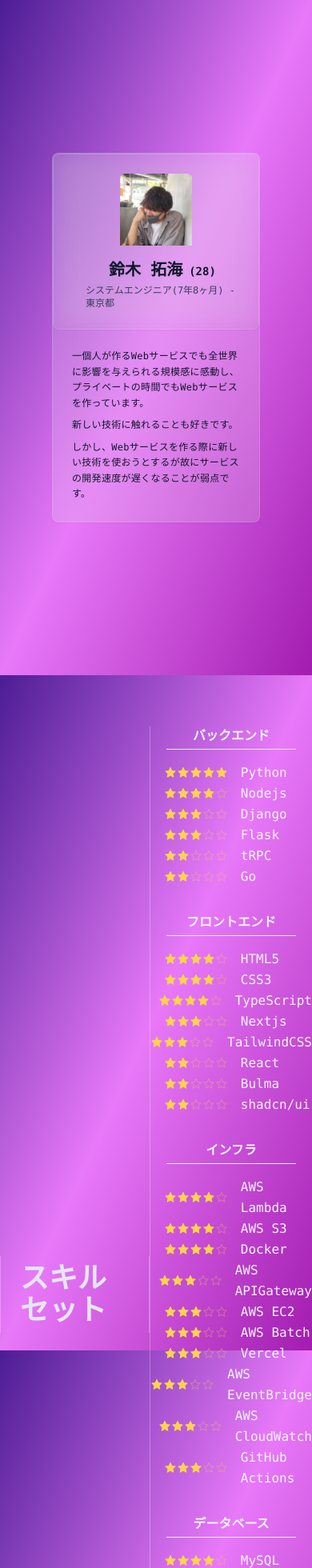
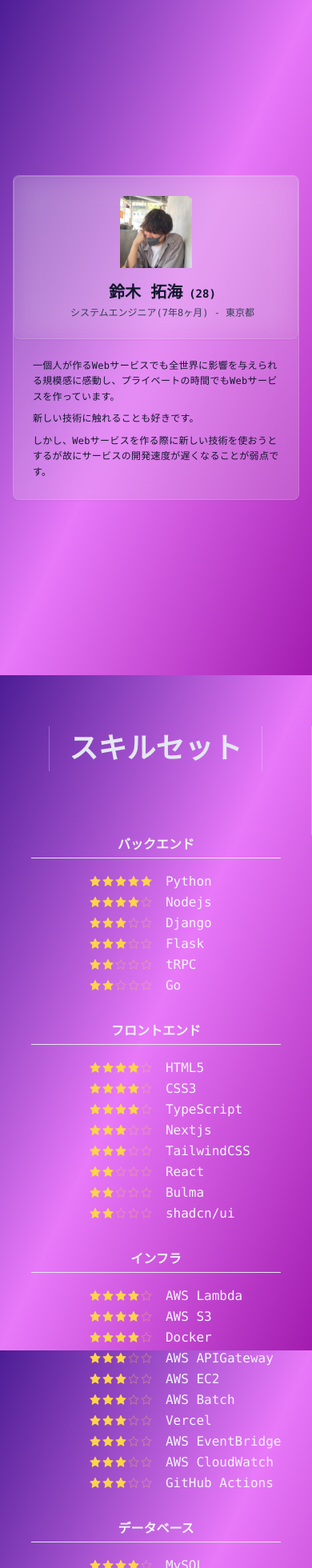
Before and after one commit to bytakumi/Profile, a Next.js app: page / in a window 390 px wide. Shown: the top 1960 px of the page at 80% size. Built offline with nearby package versions, Linux system fonts and the light colour scheme.

Commit message:
自己紹介欄のレスポンシブを微調整した

```diff
--- a/app/page.tsx
+++ b/app/page.tsx
@@ -7,15 +7,15 @@ export default function Home() {
   return (
     <>
     {/* OBJECT: Self introduction */}
-    <div className="h-screen flex items-center w-2/3 mx-auto">
+    <div className="h-screen flex items-center px-4 md:px-0 md:w-2/3 mx-auto">
       <SelfIntroduction />
     </div>
 
     {/* OBJECT: Skill set */}
     <div className="py-16 min-h-screen">
-      <div className="w-full flex">
+      <div className="w-full flex flex-col md:flex-row">
         {/* OBJECT: Title */}
-        <div className="w-full flex justify-center border-r border-slate-100/30 items-center">
+        <div className="w-full flex justify-center border-r border-slate-100/30 items-center pb-20 md:pb-0">
           {/* <div className="font-semibold text-slate-200 text-4xl">スキルセット</div> */}
           <div className="font-semibold text-slate-200 text-4xl border-x border-slate-100/30 px-6 py-2">スキルセット</div>
         </div>
```
